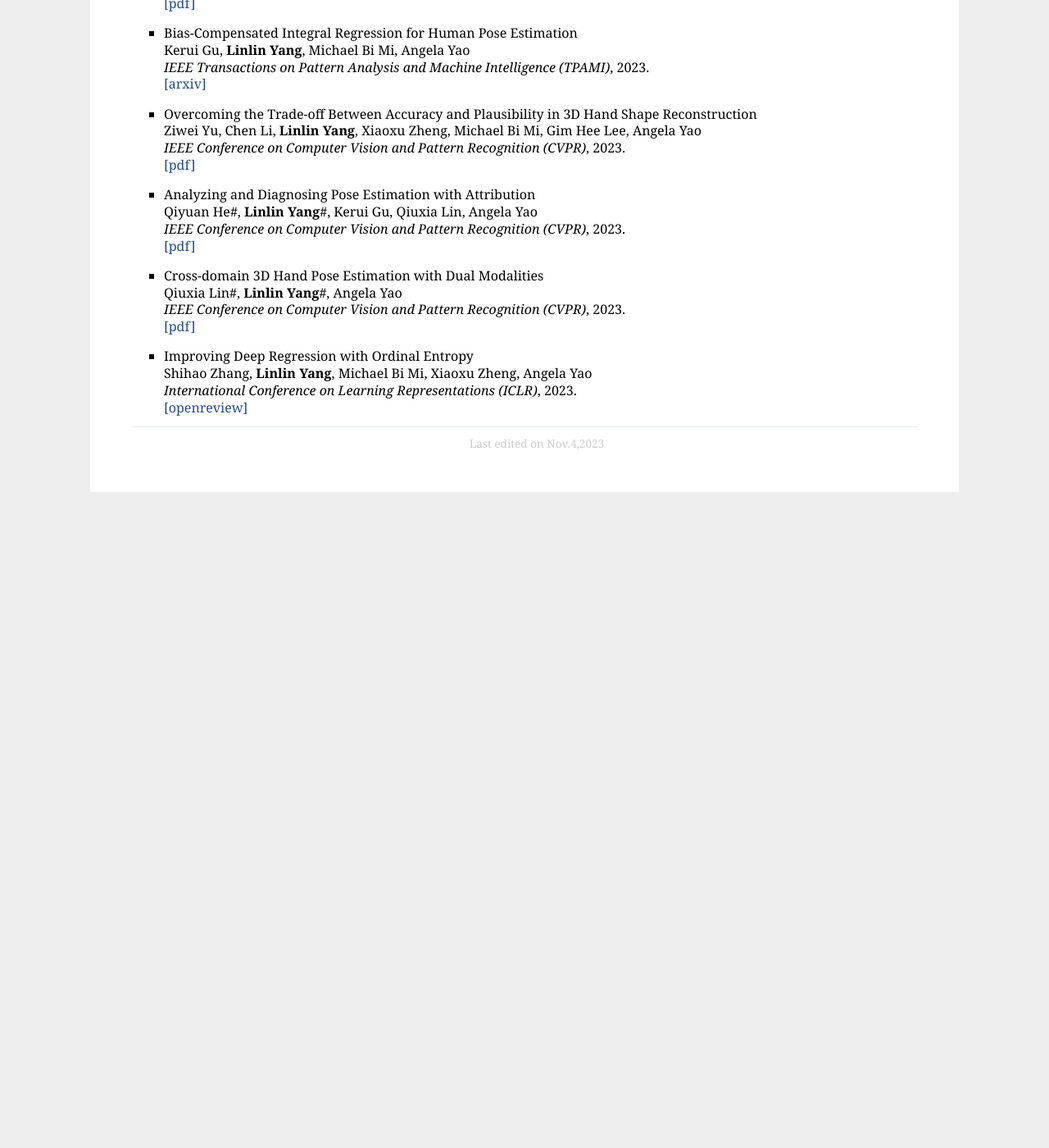
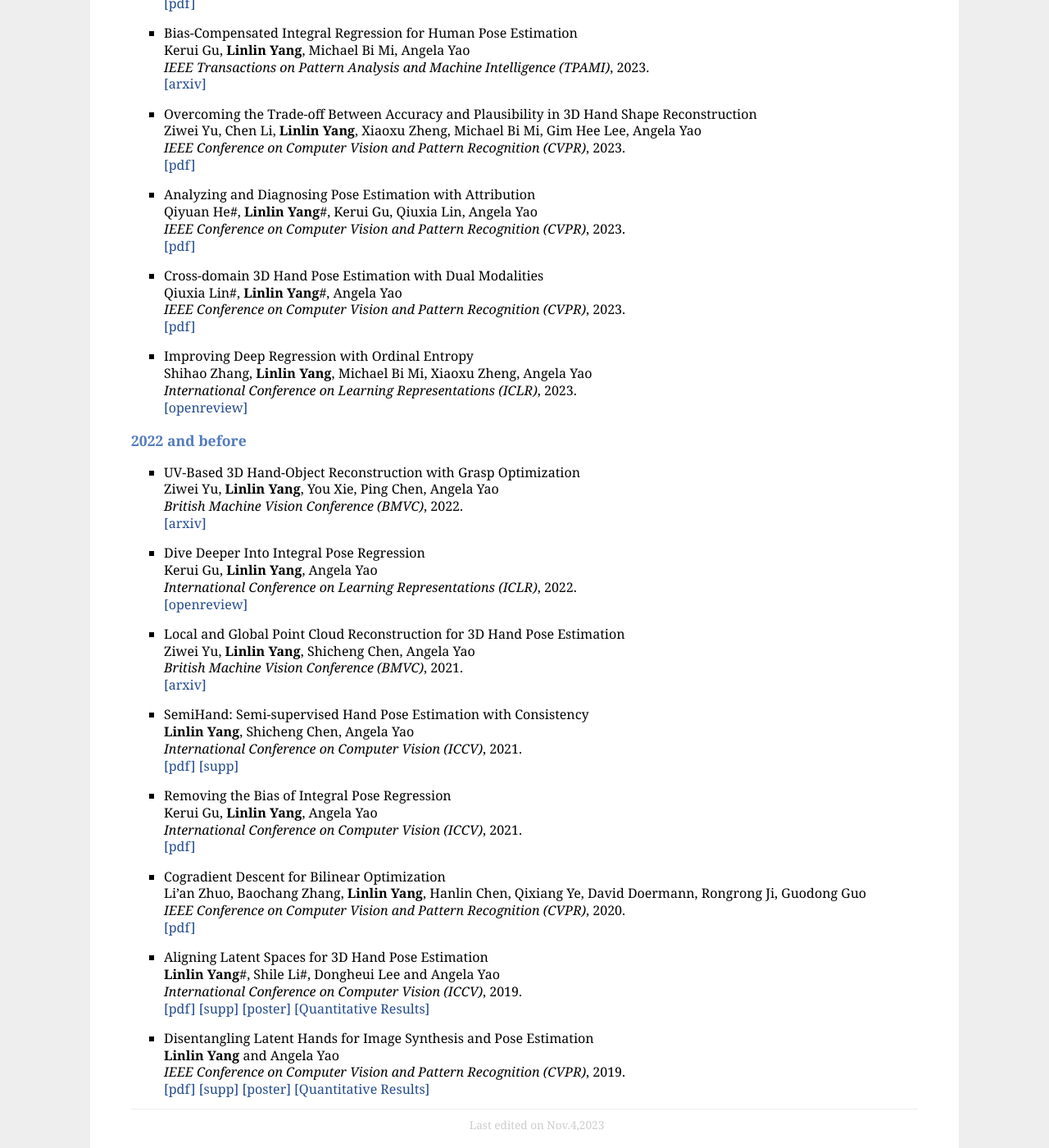
Before and after one commit to bestonebyone/mu4yang, a Jekyll site: the page built from index.md, in a window 1280 px wide and 1400 px high, scrolled down 1139 px. Shown: the whole window at 82% size. Built offline with Jekyll 4.4.1, drawn with Linux system fonts in a browser that asks for light colours; comment, search, counter and statistics services are not loaded; before the commit the page ends 1769 px from its top, so only the background shows below that.

Commit message:
update early papers

```diff
--- a/index.md
+++ b/index.md
@@ -112,3 +112,47 @@ Qiuxia Lin\#, **Linlin Yang**\#, Angela Yao<br>
 Shihao Zhang, **Linlin Yang**, Michael Bi Mi, Xiaoxu Zheng, Angela Yao<br>
 *International Conference on Learning Representations (ICLR)*, 2023.<br>
 [[openreview]](https://openreview.net/forum?id=raU07GpP0P)
+
+### 2022 and before
+
+- UV-Based 3D Hand-Object Reconstruction with Grasp Optimization<br>
+Ziwei Yu, **Linlin Yang**, You Xie, Ping Chen, Angela Yao<br>
+*British Machine Vision Conference (BMVC)*, 2022.<br>
+[[arxiv]](https://arxiv.org/abs/2211.13429)
+
+- Dive Deeper Into Integral Pose Regression<br>
+Kerui Gu, **Linlin Yang**, Angela Yao<br>
+*International Conference on Learning Representations (ICLR)*, 2022.<br>
+[[openreview]](https://openreview.net/forum?id=vHVcB-ak3Si)
+
+
+- Local and Global Point Cloud Reconstruction for 3D Hand Pose Estimation<br>
+Ziwei Yu, **Linlin Yang**, Shicheng Chen, Angela Yao<br>
+*British Machine Vision Conference (BMVC)*, 2021.<br>
+[[arxiv]](https://arxiv.org/abs/2112.06389)
+
+- SemiHand: Semi-supervised Hand Pose Estimation with Consistency<br>
+**Linlin Yang**, Shicheng Chen, Angela Yao<br>
+*International Conference on Computer Vision (ICCV)*, 2021.<br>
+[[pdf]](https://www.mu4yang.com/files/project/semihand/semihand.pdf)  [[supp]](https://www.mu4yang.com/files/project/semihand/semihand-supp.pdf)
+
+- Removing the Bias of Integral Pose Regression<br>
+Kerui Gu, **Linlin Yang**, Angela Yao<br>
+*International Conference on Computer Vision (ICCV)*, 2021.<br>
+[[pdf]](https://openaccess.thecvf.com/content/ICCV2021/papers/Gu_Removing_the_Bias_of_Integral_Pose_Regression_ICCV_2021_paper.pdf)
+
+- Cogradient Descent for Bilinear Optimization<br>
+Li’an Zhuo, Baochang Zhang, **Linlin Yang**, Hanlin Chen, Qixiang Ye, David Doermann, Rongrong Ji, Guodong Guo<br>
+*IEEE Conference on Computer Vision and Pattern Recognition (CVPR)*, 2020.<br>
+[[pdf]](http://openaccess.thecvf.com/content_CVPR_2020/papers/Zhuo_Cogradient_Descent_for_Bilinear_Optimization_CVPR_2020_paper.pdf)
+
+- Aligning Latent Spaces for 3D Hand Pose Estimation<br>
+**Linlin Yang**\#, Shile Li\#, Dongheui Lee and Angela Yao<br>
+*International Conference on Computer Vision (ICCV)*, 2019.<br>
+[[pdf]](http://openaccess.thecvf.com/content_ICCV_2019/papers/Yang_Aligning_Latent_Spaces_for_3D_Hand_Pose_Estimation_ICCV_2019_paper.pdf)  [[supp]](http://openaccess.thecvf.com/content_ICCV_2019/supplemental/Yang_Aligning_Latent_Spaces_ICCV_2019_supplemental.pdf)  [[poster]](https://www.mu4yang.com/files/posters/iccv19_poster_aligning.pdf) [[Quantitative Results]](https://www.mu4yang.com/files/data/AUC_Aligning.txt)
+
+
+- Disentangling Latent Hands for Image Synthesis and Pose Estimation<br>
+**Linlin Yang** and Angela Yao<br>
+*IEEE Conference on Computer Vision and Pattern Recognition (CVPR)*, 2019.<br>
+[[pdf]](http://openaccess.thecvf.com/content_CVPR_2019/papers/Yang_Disentangling_Latent_Hands_for_Image_Synthesis_and_Pose_Estimation_CVPR_2019_paper.pdf)  [[supp]](http://openaccess.thecvf.com/content_CVPR_2019/supplemental/Yang_Disentangling_Latent_Hands_CVPR_2019_supplemental.pdf) [[poster]](https://www.mu4yang.com/files/posters/cvpr19_poster_dVAE.pdf) [[Quantitative Results]](https://www.mu4yang.com/files/data/AUC_Disentangling.txt)
```
Also changed, not shown: 2 other files.
